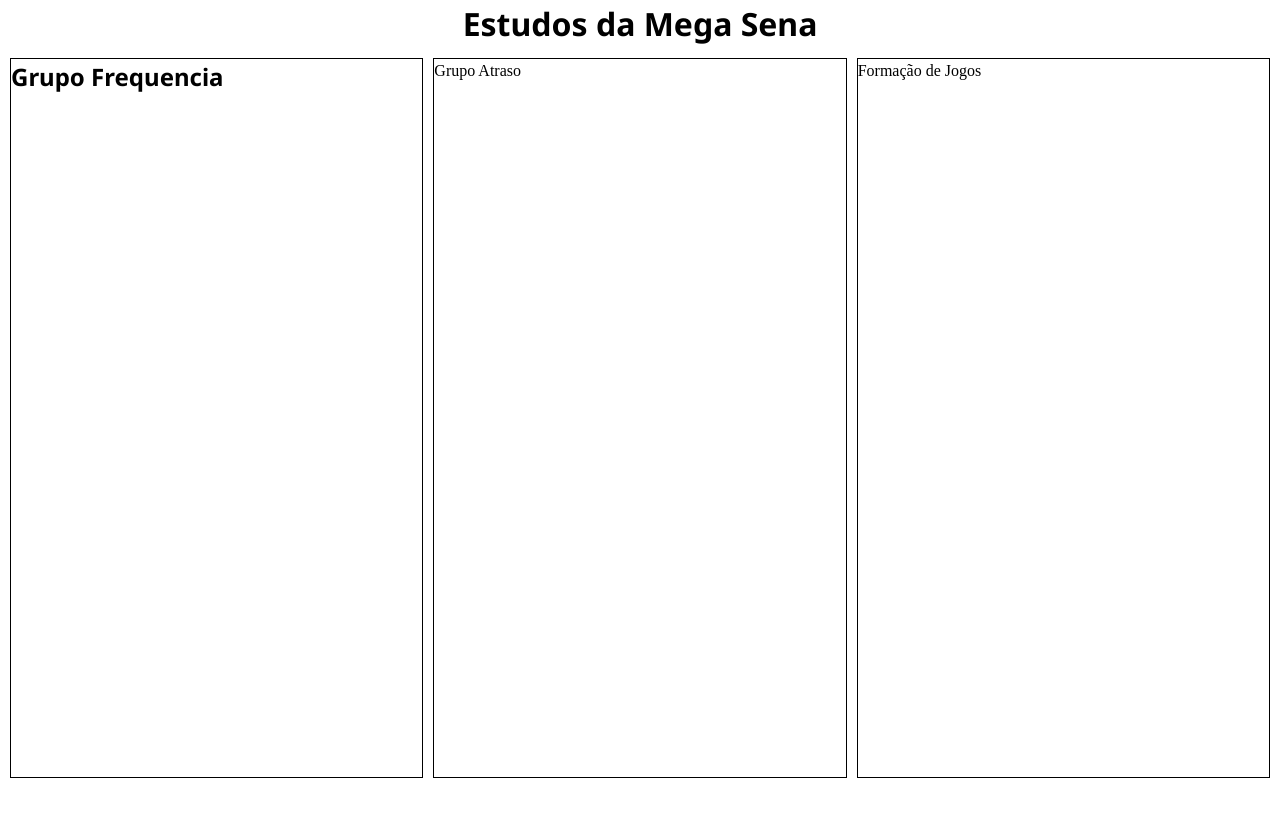
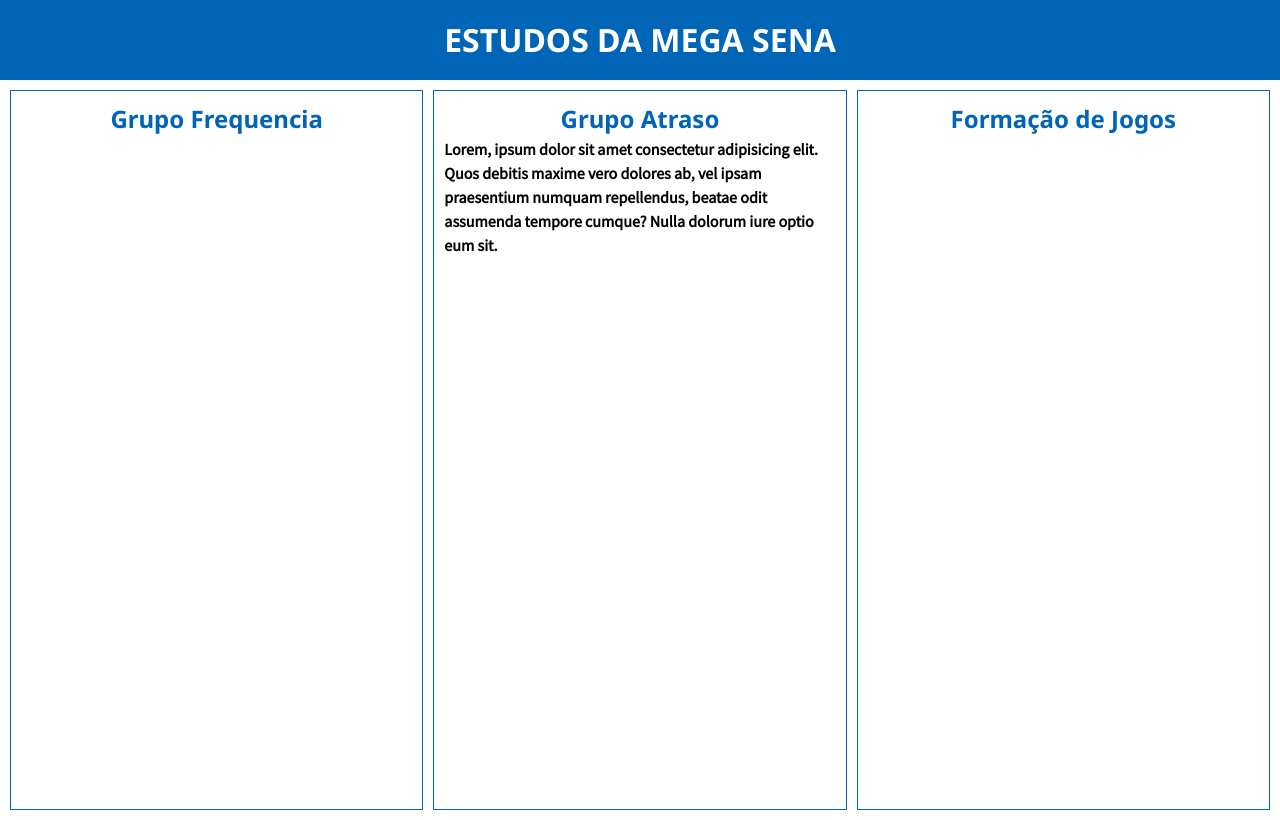
Before and after one commit to megasenaminha/minhamegasena, a plain HTML site: page index.html in a window 1280 px wide. Drawn offline with Linux system fonts and the light colour scheme; no server answers.

Commit message:
update js, css

```diff
--- a/css/style.css
+++ b/css/style.css
@@ -3,7 +3,7 @@
 /* Cores e fontes do projeto */
 
 :root {
-    --color-one: #0d4276;
+    --color-one: #0065b7;
     --color-two: #7cba3b;
     --color-background-one: #FFFFFF;
     --color-background-two: rgb(238, 238, 238);
@@ -57,10 +57,23 @@
     height: 100%;
     max-width: 100vw;
     overflow-x: hidden;
+    background-color: var(--color-background-one);
 }
 
 header{
-    text-align: center;
+    position: sticky;
+    top: 0;
+    display: flex;
+    justify-content: center;
+    align-items: center;
+    height: 80px;
+    background-color: var(--color-one);
+    /* box-shadow: 0px 14px 14px -1px rgba(111,114,173,0.53);
+    -webkit-box-shadow: 0px 14px 14px -1px rgba(111,114,173,0.53);
+    -moz-box-shadow: 0px 14px 14px -1px rgba(111,114,173,0.53); */
+    color: var(--color-background-one);
+    text-transform: uppercase;
+
 }
 
 main{
@@ -74,8 +87,19 @@
 .container{
     width: 100%;
     height: 90vh;
-    border: 1px solid black;
+    border: 1px solid var(--color-one);
 
+}
+
+.content{
+    color: var(--color-text);
+    font-weight: 700;
+    margin: 10px;
+}
+
+main>section>div>h2{
+    color: var(--color-one);
+    text-align: center;
 }
 
 @media screen and (max-width: 601px) {
--- a/index.html
+++ b/index.html
@@ -15,14 +15,23 @@
         <section class="container">
             <div class="content">
                 <h2>Grupo Frequencia</h2>
-                <div id="frequenceGroup"></div>
+                <div id="frequenceGroup">
+                    <!-- conteúdo -->
+                </div>
             </div>
         </section>
         <section class="container">
-            <div class="content">Grupo Atraso</div>
+            <div class="content">
+                <h2>Grupo Atraso</h2>
+                <!-- conteúdo -->
+                <p>Lorem, ipsum dolor sit amet consectetur adipisicing elit. Quos debitis maxime vero dolores ab, vel ipsam praesentium numquam repellendus, beatae odit assumenda tempore cumque? Nulla dolorum iure optio eum sit.</p>
+            </div>
         </section>
         <section class="container">
-            <div class="content">Formação de Jogos</div>
+            <div class="content">
+                <h2>Formação de Jogos</h2>
+                <!-- conteúdo -->
+            </div>
         </section>
     </main>
     <section>
```
